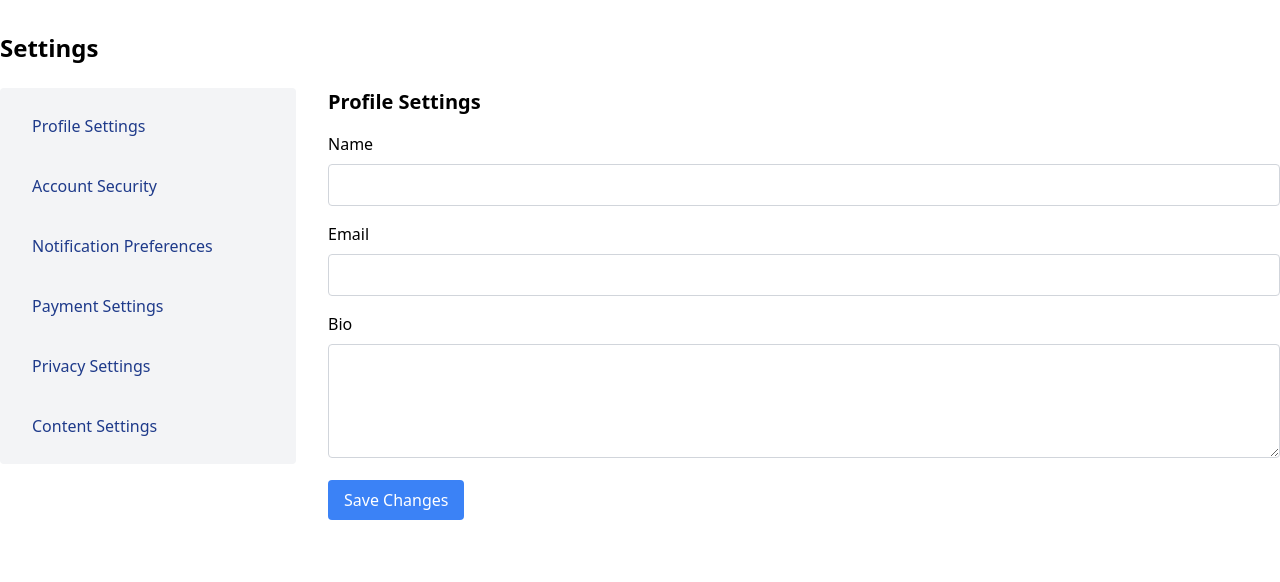
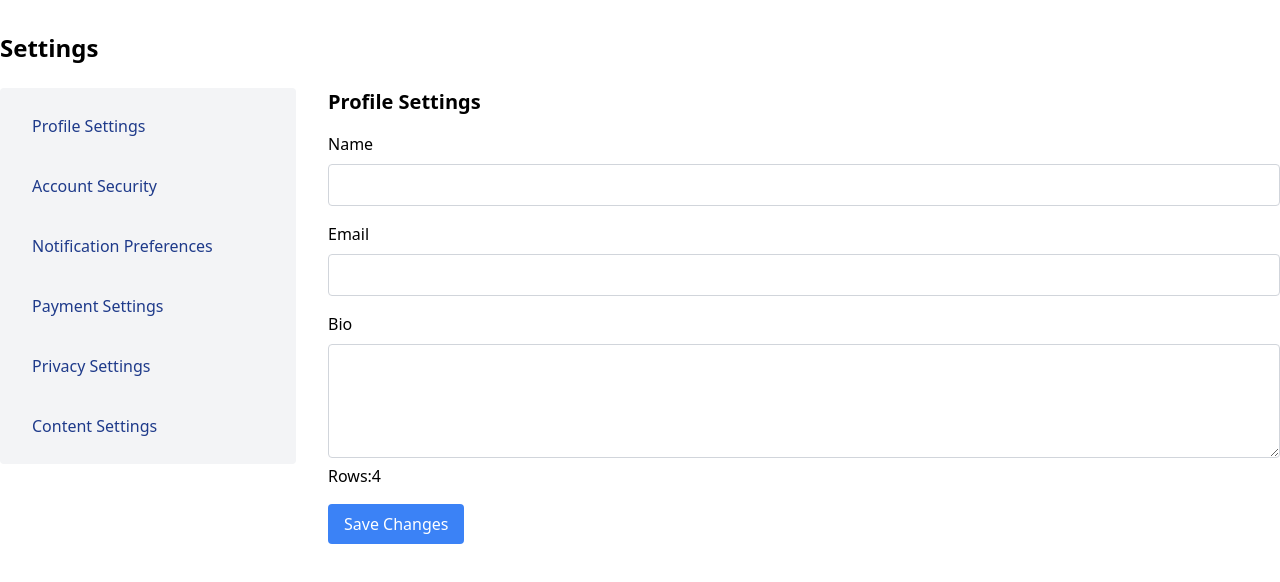
Before and after one commit to timothyshen/creader-io, a Next.js app: page /author-dashboard/settings in a window 1280 px wide. Shown: the top 582 px of the page. Built offline with nearby package versions, Linux system fonts and the light colour scheme.

Commit message:
Update settings

```diff
--- a/pages/author-dashboard/settings/index.tsx
+++ b/pages/author-dashboard/settings/index.tsx
@@ -4,8 +4,14 @@ const SettingsPage = () => {
   const [name, setName] = useState("");
   const [email, setEmail] = useState("");
   const [bio, setBio] = useState("");
+  const [rows, setRows] = useState(4);
 
-  const handleSubmit = (e) => {
+  const handleRowsChange = (e: React.ChangeEvent<HTMLInputElement>) => {
+    const value = parseInt(e.target.value, 10);
+    setRows(value);
+  };
+
+  const handleSubmit = (e: React.FormEvent<HTMLFormElement>) => {
     e.preventDefault();
     // Update the user's profile settings here
   };
@@ -85,10 +91,14 @@ const SettingsPage = () => {
                   <textarea
                     id="bio"
                     className="w-full border border-gray-300 p-2 rounded"
-                  rows="4"
+                    rows={rows}
                     value={bio}
                     onChange={(e) => setBio(e.target.value)}
                   ></textarea>
+                <label>
+                  Rows:
+                  <input type="number" value={rows} onChange={handleRowsChange} />
+                </label>
               </div>
               <button
                 type="submit"
```
Lines whose indentation alone changed are shown as unchanged.
